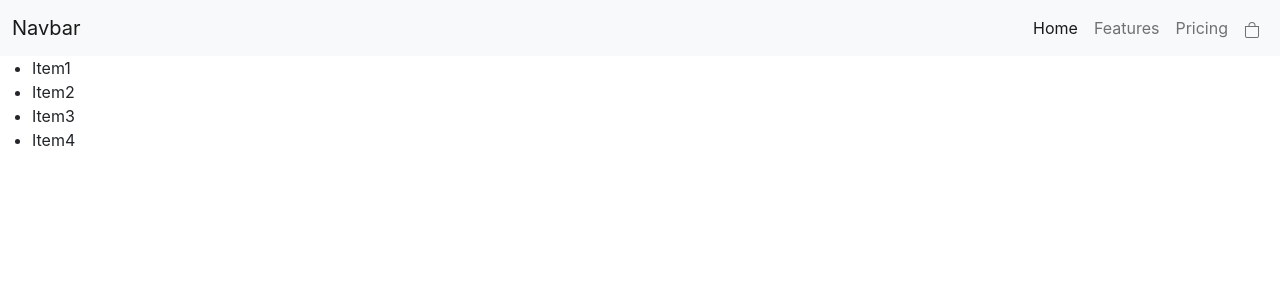
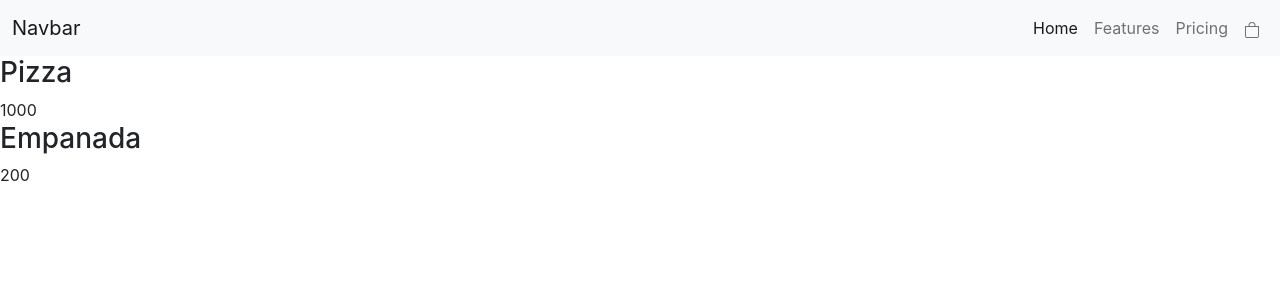
Before and after one commit to nachowolf11/reactjs-Wolf, a React (Create React App) app: page / in a window 1280 px wide. Shown: the top 300 px of the page. Built offline with nearby package versions, Linux system fonts and the light colour scheme.

Commit message:
Entregable 4

```diff
--- /dev/null
+++ b/src/componentes/ItemList.js
@@ -0,0 +1,11 @@
+import React from 'react'
+
+function ItemList(props) {
+    return(
+    <>
+    <h3>{props.producto}</h3>
+    <span>{props.precio}</span>
+    </>
+    )
+}
+export default ItemList;
--- a/src/componentes/ItemListContainer.js
+++ b/src/componentes/ItemListContainer.js
@@ -1,11 +1,12 @@
+import React from 'react'
+import ItemList from './ItemList';
+
 function ItemListContainer() {
     return(
-        <ul>
-            <li>Item1</li>
-            <li>Item2</li>
-            <li>Item3</li>
-            <li>Item4</li>
-        </ul>
+        <>
+        <ItemList producto="Pizza" precio="1000"/>
+        <ItemList producto="Empanada" precio="200"/>
+        </>
     )
 }
 
```
Also changed, not shown: src/logo.svg (deleted).
